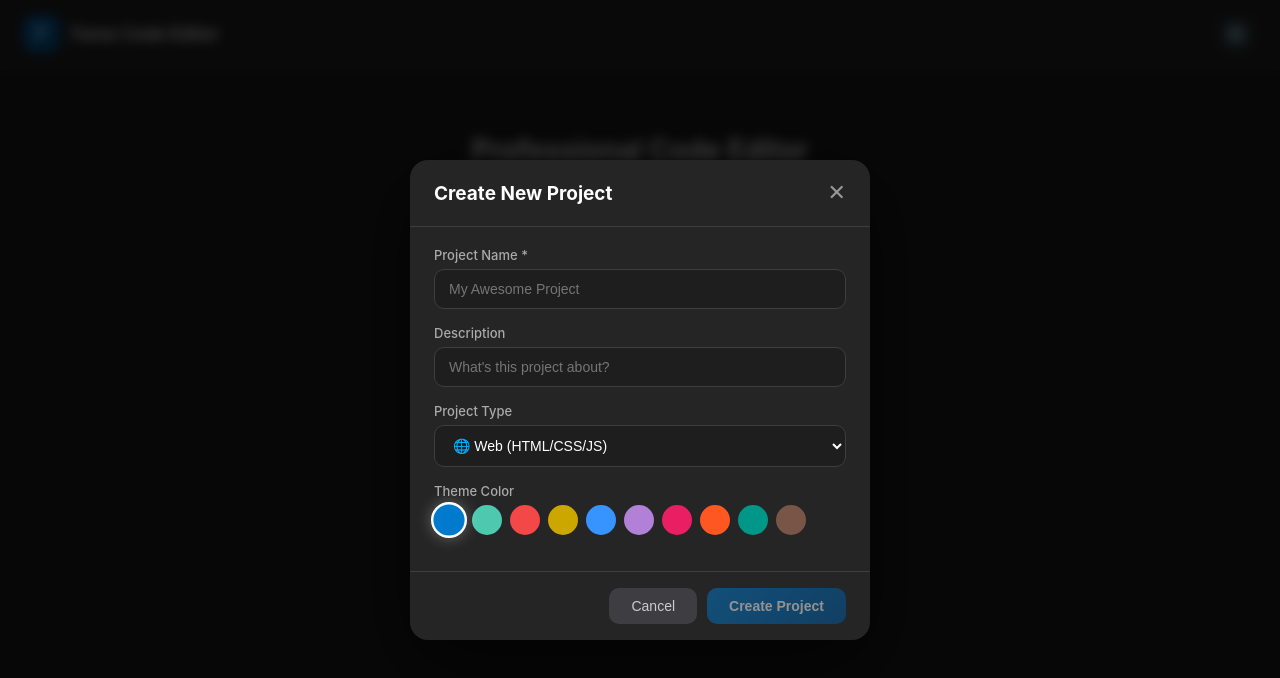
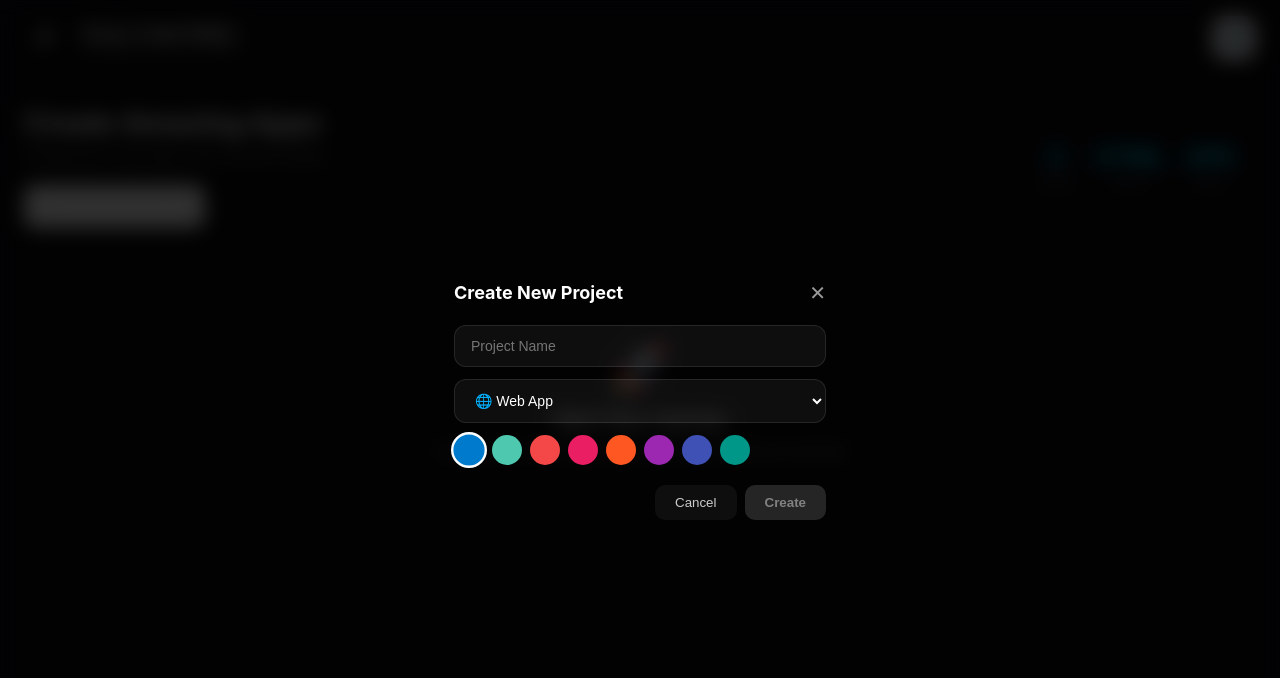
Before and after one commit to malikfaraz5090-lgtm/FCcode-editor-, a Vue app: page /#/ in a window 1280 px wide. Both pictures are taken after a click on the button "+ Create New Project". Shown: the top 678 px of the page. Built offline with nearby package versions, Linux system fonts and the light colour scheme.

Commit message:
Native Android Download Manager + Runtime Permissions - REAL FIX

```diff
--- /dev/null
+++ b/src/styles/premium.css
@@ -0,0 +1,57 @@
+/* ============================================
+   PREMIUM CSS FRAMEWORK - Faraz Code Editor
+   ============================================ */
+
+/* Premium Gradients */
+.gradient-blue { background: linear-gradient(135deg, #007acc, #00d2ff); }
+.gradient-purple { background: linear-gradient(135deg, #667eea, #764ba2); }
+.gradient-sunset { background: linear-gradient(135deg, #f093fb, #f5576c); }
+.gradient-ocean { background: linear-gradient(135deg, #4facfe, #00f2fe); }
+.gradient-fire { background: linear-gradient(135deg, #fa709a, #fee140); }
+.gradient-forest { background: linear-gradient(135deg, #11998e, #38ef7d); }
+.gradient-night { background: linear-gradient(135deg, #1e1e2f, #2d2d44); }
+.gradient-royal { background: linear-gradient(135deg, #434343, #000000); }
+
+/* Premium Shadows */
+.shadow-sm { box-shadow: 0 2px 8px rgba(0,0,0,0.2); }
+.shadow-md { box-shadow: 0 8px 25px rgba(0,0,0,0.3); }
+.shadow-lg { box-shadow: 0 15px 45px rgba(0,0,0,0.4); }
+.shadow-xl { box-shadow: 0 25px 65px rgba(0,0,0,0.5); }
+.shadow-glow { box-shadow: 0 0 30px rgba(0,122,204,0.3); }
+.shadow-premium { box-shadow: 0 20px 60px rgba(0,0,0,0.5), 0 0 0 1px rgba(255,255,255,0.05); }
+
+/* Premium Glass Effect */
+.glass { background: rgba(255,255,255,0.05); backdrop-filter: blur(20px); border: 1px solid rgba(255,255,255,0.1); }
+.glass-dark { background: rgba(0,0,0,0.3); backdrop-filter: blur(20px); border: 1px solid rgba(255,255,255,0.05); }
+
+/* Premium Animations */
+@keyframes float { 0%,100% { transform: translateY(0); } 50% { transform: translateY(-20px); } }
+@keyframes pulse-glow { 0%,100% { box-shadow: 0 0 20px rgba(0,122,204,0.3); } 50% { box-shadow: 0 0 40px rgba(0,122,204,0.6); } }
+@keyframes shimmer { 0% { background-position: -200% 0; } 100% { background-position: 200% 0; } }
+@keyframes rotate-slow { from { transform: rotate(0deg); } to { transform: rotate(360deg); } }
+@keyframes scale-in { from { transform: scale(0); opacity: 0; } to { transform: scale(1); opacity: 1; } }
+
+/* Premium Cards */
+.card-premium { background: linear-gradient(145deg, #252526, #1e1e1e); border: 1px solid #333; border-radius: 16px; padding: 24px; transition: all 0.3s; }
+.card-premium:hover { transform: translateY(-5px); box-shadow: 0 20px 50px rgba(0,0,0,0.5); border-color: #007acc; }
+
+/* Premium Buttons */
+.btn-premium { padding: 14px 32px; border: none; border-radius: 12px; font-weight: 600; font-size: 15px; cursor: pointer; transition: all 0.3s; position: relative; overflow: hidden; }
+.btn-premium::after { content: ''; position: absolute; top: 0; left: -100%; width: 100%; height: 100%; background: linear-gradient(90deg, transparent, rgba(255,255,255,0.2), transparent); transition: left 0.5s; }
+.btn-premium:hover::after { left: 100%; }
+
+/* Premium Text */
+.text-gradient { background: linear-gradient(135deg, #00d2ff, #007acc); -webkit-background-clip: text; -webkit-text-fill-color: transparent; font-weight: 700; }
+.text-glow { text-shadow: 0 0 20px rgba(0,122,204,0.5); }
+
+/* Premium Border */
+.border-premium { border: 1px solid; border-image: linear-gradient(135deg, #007acc, #00d2ff, #4ec9b0) 1; }
+
+/* Premium Badge */
+.badge-premium { background: linear-gradient(135deg, #007acc, #00d2ff); color: #fff; padding: 4px 12px; border-radius: 20px; font-size: 11px; font-weight: 600; }
+
+/* Premium Scrollbar */
+::-webkit-scrollbar { width: 8px; }
+::-webkit-scrollbar-track { background: linear-gradient(180deg, #1e1e1e, #252526); }
+::-webkit-scrollbar-thumb { background: linear-gradient(180deg, #007acc, #005a9e); border-radius: 4px; }
+::-webkit-scrollbar-thumb:hover { background: #00d2ff; }
--- a/src/views/EditorScreen.vue
+++ b/src/views/EditorScreen.vue
@@ -65,20 +65,10 @@
         <h2>✅ APK Ready!</h2>
         <p><strong>{{ build.appName }}.apk</strong></p>
 
-        <!-- BIG DOWNLOAD BUTTON -->
-        <button @click="downloadNow" class="big-download-btn">
+        <button @click="downloadNative" class="big-download-btn">
           📥 DOWNLOAD APK
         </button>
-
-        <p style="font-size: 11px; color: #888; margin: 8px 0;">If download doesn't start, try:</p>
-
-        <button @click="shareFile" class="share-btn">
-          📤 Share / Save
-        </button>
-
-        <button @click="copyToClipboard" class="copy-btn">
-          📋 Copy to Clipboard
-        </button>
+        <p style="font-size: 10px; color: #888;">Saved in Downloads folder</p>
 
         <button @click="showSuccess = false" class="close-btn">Close</button>
       </div>
@@ -112,7 +102,6 @@ const build = ref({
 })
 
 let apkContent = ''
-let apkFileName = ''
 
 const lineCount = computed(() => {
   return activeFile.value?.content?.split('\n').length || 0
@@ -180,69 +169,32 @@ async function doBuild() {
   if (jsFile) html = html.replace('</body>', '<script>' + jsFile.content + '<\/script></body>')
 
   apkContent = html
-  apkFileName = build.value.appName.replace(/\s+/g, '_') + '.apk'
 
   building.value = false
   showBuild.value = false
   showSuccess.value = true
 }
 
-function downloadNow() {
+function downloadNative() {
   if (!apkContent) return
 
-  // METHOD 1: Direct Blob download
-  const blob = new Blob([apkContent], { type: 'application/octet-stream' })
-  const url = URL.createObjectURL(blob)
+  // Try Native Android Download
+  if (window.AndroidDownloader) {
+    // Convert to base64
+    const base64 = btoa(unescape(encodeURIComponent(apkContent)))
+    const fileName = build.value.appName.replace(/\s+/g, '_') + '.apk'
+    window.AndroidDownloader.downloadFile(base64, fileName, 'application/vnd.android.package-archive')
+  } else {
+    // Fallback: Web download
+    const blob = new Blob([apkContent], { type: 'application/octet-stream' })
+    const url = URL.createObjectURL(blob)
+    const a = document.createElement('a')
+    a.href = url
+    a.download = build.value.appName + '.apk'
+    a.click()
 
-  const a = document.createElement('a')
-  a.href = url
-  a.download = apkFileName
-  document.body.appendChild(a)
-  a.click()
-
-  setTimeout(() => {
-    document.body.removeChild(a)
-    URL.revokeObjectURL(url)
-  }, 1000)
-
-  alert('✅ Download started! Check your Downloads folder.\n\nIf not found, use "Share / Save" button.')
-}
-
-function shareFile() {
-  if (!apkContent) return
-
-  const blob = new Blob([apkContent], { type: 'text/html' })
-  const file = new File([blob], apkFileName, { type: 'application/octet-stream' })
-
-  // Try Web Share API
-  if (navigator.share && navigator.canShare && navigator.canShare({ files: [file] })) {
-    navigator.share({
-      title: 'Share APK',
-      text: 'Download ' + apkFileName,
-      files: [file]
-    }).catch(() => {
-      // Fallback: save via Blob URL
-      const url = URL.createObjectURL(blob)
-      window.open(url, '_blank')
-    })
-  } else {
-    // Fallback: Open in new tab
-    const url = URL.createObjectURL(blob)
-    window.open(url, '_blank')
-
-    alert('📱 Choose "Save" or "Download" from the menu to save the file.')
+    alert('✅ APK saved! Check your Downloads folder.')
   }
-}
-
-function copyToClipboard() {
-  if (!apkContent) return
-
-  // Copy HTML content to clipboard
-  navigator.clipboard.writeText(apkContent).then(() => {
-    alert('✅ Code copied to clipboard! You can paste it in a new file.')
-  }).catch(() => {
-    alert('❌ Could not copy. Please use Share button instead.')
-  })
 }
 </script>
 
@@ -279,60 +231,10 @@ function copyToClipboard() {
 .btn-cancel { padding: 9px 18px; background: #3e3e42; border: none; border-radius: 8px; color: #ccc; font-size: 13px; cursor: pointer; }
 .btn-build { padding: 9px 18px; background: #007acc; border: none; border-radius: 8px; color: #fff; font-size: 13px; font-weight: 600; cursor: pointer; }
 .btn-build:disabled { opacity: 0.5; }
-
 .success-dialog { text-align: center; }
 .success-dialog h2 { color: #4ec9b0; margin-bottom: 10px; }
 .success-dialog p { color: #ccc; margin: 4px 0; }
-
-.big-download-btn {
-  display: block;
-  width: 100%;
-  padding: 18px;
-  background: #007acc;
-  color: #fff;
-  border: none;
-  border-radius: 12px;
-  font-size: 18px;
-  font-weight: 700;
-  cursor: pointer;
-  margin: 12px 0;
-}
+.big-download-btn { display: block; width: 100%; padding: 18px; background: #007acc; color: #fff; border: none; border-radius: 12px; font-size: 18px; font-weight: 700; cursor: pointer; margin: 12px 0; }
 .big-download-btn:active { background: #005a9e; }
-
-.share-btn {
-  display: block;
-  width: 100%;
-  padding: 14px;
-  background: #4ec9b0;
-  color: #fff;
-  border: none;
-  border-radius: 10px;
-  font-size: 14px;
-  cursor: pointer;
-  margin: 6px 0;
-}
-
-.copy-btn {
-  display: block;
-  width: 100%;
-  padding: 12px;
-  background: #b180d7;
-  color: #fff;
-  border: none;
-  border-radius: 10px;
-  font-size: 14px;
-  cursor: pointer;
-  margin: 6px 0;
-}
-
-.close-btn {
-  margin-top: 8px;
-  padding: 8px 20px;
-  background: #3e3e42;
-  border: none;
-  border-radius: 8px;
-  color: #ccc;
-  font-size: 13px;
-  cursor: pointer;
-}
+.close-btn { margin-top: 8px; padding: 8px 20px; background: #3e3e42; border: none; border-radius: 8px; color: #ccc; font-size: 13px; cursor: pointer; }
 </style>
--- a/src/views/HomeScreen.vue
+++ b/src/views/HomeScreen.vue
@@ -1,97 +1,101 @@
 <template>
-  <div class="home">
-    <header class="header">
+  <div class="home-premium">
+    <!-- PREMIUM HEADER -->
+    <header class="header-premium glass-dark">
       <div class="header-left">
-        <div class="logo-icon">F</div>
-        <span class="logo-text">Faraz Code Editor</span>
+        <div class="logo-premium gradient-blue">
+          <span class="logo-text">F</span>
         </div>
-      <button class="settings-btn" @click="$router.push('/settings')" title="Settings">
-        ⚙️
+        <div>
+          <h1 class="app-title text-gradient">Faraz Code Editor</h1>
+          <p class="app-subtitle">Professional · Premium · Powerful</p>
+        </div>
+      </div>
+      <button @click="$router.push('/settings')" class="btn-settings glass">
+        <span>⚙️</span>
       </button>
     </header>
 
-    <div class="content">
-      <div class="hero-section">
-        <h1 class="hero-title">Professional Code Editor</h1>
-        <p class="hero-subtitle">Create, edit, and preview your projects</p>
-        <button class="create-btn" @click="showDialog = true">
-          <span class="create-icon">+</span>
+    <!-- HERO SECTION -->
+    <div class="hero-premium">
+      <div class="hero-content">
+        <h2 class="hero-title">Create Amazing Apps</h2>
+        <p class="hero-desc">Professional code editor with real APK builder</p>
+        <button @click="showDialog = true" class="btn-create btn-premium gradient-blue">
+          <span class="btn-icon">+</span>
           Create New Project
         </button>
       </div>
-
-      <div v-if="store.projects.length" class="projects-section">
-        <div class="section-header">
-          <h2>Your Projects</h2>
-          <span class="count">{{ store.projects.length }} projects</span>
+      <div class="hero-stats glass">
+        <div class="stat">
+          <span class="stat-number">{{ store.projects.length }}</span>
+          <span class="stat-label">Projects</span>
+        </div>
+        <div class="stat">
+          <span class="stat-number">HTML</span>
+          <span class="stat-label">CSS JS</span>
+        </div>
+        <div class="stat">
+          <span class="stat-number">APK</span>
+          <span class="stat-label">Export</span>
+        </div>
+      </div>
     </div>
 
+    <!-- PROJECTS -->
+    <div class="projects-section" v-if="store.projects.length">
+      <h3 class="section-title">Your Projects</h3>
       <div class="project-grid">
-          <div v-for="p in store.projects" :key="p.id" class="project-card" @click="openProject(p.id)">
+        <div v-for="p in store.projects" :key="p.id" class="project-card card-premium" @click="openProject(p.id)">
           <div class="card-top">
-              <div class="card-icon" :style="{ background: p.color }">
+            <div class="project-icon" :style="{ background: p.color }">
               {{ p.name[0]?.toUpperCase() }}
             </div>
-              <div class="card-actions">
-                <button @click.stop="duplicateProject(p.id)" title="Duplicate" class="action-btn">📋</button>
-                <button @click.stop="deleteProject(p.id)" title="Delete" class="action-btn">🗑️</button>
+            <div class="project-actions">
+              <button @click.stop="store.duplicateProject(p.id)" class="action-btn">📋</button>
+              <button @click.stop="store.deleteProject(p.id)" class="action-btn">🗑️</button>
             </div>
           </div>
-            <div class="card-body">
-              <h3 class="card-title">{{ p.name }}</h3>
-              <p class="card-type">{{ p.type?.toUpperCase() }} Project</p>
-            </div>
-            <div class="card-footer">
+          <h4 class="project-name">{{ p.name }}</h4>
+          <p class="project-type badge-premium">{{ p.type || 'web' }}</p>
+          <div class="project-meta">
             <span>📁 {{ p.files.length }} files</span>
-              <span>🕐 {{ formatDate(p.updatedAt) }}</span>
+            <span>🕐 {{ p.updatedAt?.split('T')[0] }}</span>
           </div>
         </div>
       </div>
     </div>
 
-      <div v-else class="empty-state">
-        <div class="empty-icon">📂</div>
-        <h2>No Projects Yet</h2>
-        <p>Create your first project and start coding!</p>
-      </div>
+    <!-- EMPTY -->
+    <div v-else class="empty-premium glass">
+      <div class="empty-icon">🚀</div>
+      <h3>Start Your Journey</h3>
+      <p>Create your first project and build something amazing!</p>
     </div>
 
     <!-- CREATE DIALOG -->
-    <div v-if="showDialog" class="overlay" @click.self="showDialog = false">
-      <div class="dialog">
+    <div v-if="showDialog" class="overlay-premium" @click.self="showDialog = false">
+      <div class="dialog-premium glass-dark">
         <div class="dialog-header">
           <h2>Create New Project</h2>
           <button @click="showDialog = false" class="close-btn">✕</button>
         </div>
         <div class="dialog-body">
-          <div class="field">
-            <label>Project Name *</label>
-            <input v-model="form.name" placeholder="My Awesome Project" class="input" autofocus @keyup.enter="createProject">
-          </div>
-          <div class="field">
-            <label>Description</label>
-            <input v-model="form.description" placeholder="What's this project about?" class="input">
-          </div>
-          <div class="field">
-            <label>Project Type</label>
-            <select v-model="form.type" class="input">
-              <option value="web">🌐 Web (HTML/CSS/JS)</option>
+          <input v-model="form.name" placeholder="Project Name" class="input-premium" autofocus>
+          <select v-model="form.type" class="input-premium">
+            <option value="web">🌐 Web App</option>
             <option value="python">🐍 Python</option>
             <option value="java">☕ Java</option>
             <option value="cpp">⚙️ C++</option>
             <option value="php">🐘 PHP</option>
           </select>
-          </div>
-          <div class="field">
-            <label>Theme Color</label>
           <div class="color-picker">
             <button v-for="c in colors" :key="c" class="color-dot" :class="{ active: form.color === c }" :style="{ background: c }" @click="form.color = c"></button>
           </div>
         </div>
-        </div>
         <div class="dialog-footer">
           <button @click="showDialog = false" class="btn-cancel">Cancel</button>
-          <button @click="createProject" class="btn-create" :disabled="!form.name">Create Project</button>
+          <button @click="createProject" class="btn-create gradient-blue" :disabled="!form.name">Create</button>
         </div>
       </div>
     </div>
@@ -106,81 +110,66 @@ import { useProjectStore } from '../stores/projectStore.js'
 const store = useProjectStore()
 const router = useRouter()
 const showDialog = ref(false)
-const form = reactive({ name: '', description: '', type: 'web', color: '#007acc' })
-const colors = ['#007acc', '#4ec9b0', '#f44747', '#cca700', '#3794ff', '#b180d7', '#e91e63', '#ff5722', '#009688', '#795548']
+const form = reactive({ name: '', type: 'web', color: '#007acc' })
+const colors = ['#007acc', '#4ec9b0', '#f44747', '#e91e63', '#ff5722', '#9c27b0', '#3f51b5', '#009688']
 
 function createProject() {
-  if (!form.name.trim()) return
+  if (!form.name) return
   const p = store.createProject({ ...form })
-  form.name = ''; form.description = ''; form.type = 'web'; form.color = '#007acc'
+  form.name = ''; form.type = 'web'; form.color = '#007acc'
   showDialog.value = false
   router.push('/editor/' + p.id)
 }
 function openProject(id) { router.push('/editor/' + id) }
-function deleteProject(id) { if (confirm('Delete this project?')) store.deleteProject(id) }
-function duplicateProject(id) { store.duplicateProject(id) }
-function formatDate(d) {
-  const date = new Date(d)
-  const now = new Date()
-  const diff = Math.floor((now - date) / (1000 * 60 * 60 * 24))
-  if (diff === 0) return 'Today'
-  if (diff === 1) return 'Yesterday'
-  if (diff < 7) return diff + 'd ago'
-  return date.toLocaleDateString()
-}
 </script>
 
 <style scoped>
-.home { height: 100vh; display: flex; flex-direction: column; background: #1e1e1e; }
-.header { display: flex; justify-content: space-between; align-items: center; padding: 14px 24px; background: #252526; border-bottom: 1px solid #3e3e42; }
-.header-left { display: flex; align-items: center; gap: 12px; }
-.logo-icon { width: 36px; height: 36px; background: linear-gradient(135deg, #007acc, #005a9e); border-radius: 10px; display: flex; align-items: center; justify-content: center; color: #fff; font-weight: 700; font-size: 18px; font-family: monospace; }
-.logo-text { font-size: 17px; font-weight: 700; color: #fff; }
-.settings-btn { background: #2d2d30; border: 1px solid #3e3e42; color: #ccc; font-size: 20px; width: 40px; height: 40px; border-radius: 10px; cursor: pointer; display: flex; align-items: center; justify-content: center; transition: all 0.2s; }
-.settings-btn:hover { background: #37373d; border-color: #007acc; }
-.content { flex: 1; overflow-y: auto; padding: 24px; }
-.hero-section { text-align: center; padding: 40px 20px; }
-.hero-title { font-size: 28px; font-weight: 700; color: #fff; margin-bottom: 8px; }
-.hero-subtitle { color: #888; margin-bottom: 28px; font-size: 15px; }
-.create-btn { display: inline-flex; align-items: center; gap: 10px; padding: 15px 32px; background: linear-gradient(135deg, #007acc, #005a9e); color: #fff; border: none; border-radius: 14px; font-size: 16px; font-weight: 600; cursor: pointer; box-shadow: 0 6px 25px rgba(0,122,204,0.4); transition: all 0.3s; }
-.create-btn:hover { transform: translateY(-2px); box-shadow: 0 10px 35px rgba(0,122,204,0.6); }
-.create-icon { font-size: 22px; font-weight: 300; }
-.projects-section { margin-top: 20px; }
-.section-header { display: flex; justify-content: space-between; align-items: center; margin-bottom: 16px; }
-.section-header h2 { font-size: 18px; color: #fff; }
-.count { font-size: 12px; color: #888; background: #252526; padding: 4px 12px; border-radius: 20px; }
-.project-grid { display: grid; grid-template-columns: repeat(auto-fill, minmax(280px, 1fr)); gap: 14px; }
-.project-card { background: #252526; border-radius: 14px; padding: 18px; cursor: pointer; transition: all 0.2s; border: 1px solid transparent; }
-.project-card:hover { border-color: #007acc; background: #2a2d2e; transform: translateY(-2px); box-shadow: 0 8px 25px rgba(0,0,0,0.4); }
-.card-top { display: flex; justify-content: space-between; align-items: flex-start; margin-bottom: 12px; }
-.card-icon { width: 48px; height: 48px; border-radius: 14px; display: flex; align-items: center; justify-content: center; color: #fff; font-weight: 700; font-size: 20px; }
-.card-actions { display: flex; gap: 4px; }
-.action-btn { background: #333; border: none; border-radius: 8px; padding: 6px 8px; cursor: pointer; font-size: 14px; transition: background 0.2s; }
-.action-btn:hover { background: #444; }
-.card-body { margin-bottom: 12px; }
-.card-title { font-size: 16px; font-weight: 600; color: #fff; margin-bottom: 4px; }
-.card-type { font-size: 11px; color: #007acc; }
-.card-footer { display: flex; justify-content: space-between; font-size: 11px; color: #888; padding-top: 12px; border-top: 1px solid #333; }
-.empty-state { text-align: center; padding: 60px 20px; }
-.empty-icon { font-size: 64px; margin-bottom: 16px; opacity: 0.5; }
-.empty-state h2 { color: #fff; margin-bottom: 8px; }
-.empty-state p { color: #888; }
-.overlay { position: fixed; inset: 0; background: rgba(0,0,0,0.75); display: flex; align-items: center; justify-content: center; z-index: 1000; backdrop-filter: blur(6px); }
-.dialog { background: #252526; border-radius: 18px; width: 92%; max-width: 460px; box-shadow: 0 25px 80px rgba(0,0,0,0.6); overflow: hidden; }
-.dialog-header { display: flex; justify-content: space-between; align-items: center; padding: 20px 24px; border-bottom: 1px solid #3e3e42; }
-.dialog-header h2 { color: #fff; font-size: 19px; }
-.close-btn { background: none; border: none; color: #999; font-size: 22px; cursor: pointer; }
-.dialog-body { padding: 20px 24px; }
-.field { margin-bottom: 16px; }
-.field label { display: block; font-size: 13px; color: #aaa; margin-bottom: 6px; font-weight: 500; }
-.input { width: 100%; padding: 11px 14px; background: #1e1e1e; border: 1px solid #3e3e42; border-radius: 10px; color: #fff; font-size: 14px; transition: border-color 0.2s; }
-.input:focus { border-color: #007acc; outline: none; }
-select.input { cursor: pointer; }
+.home-premium { height: 100vh; display: flex; flex-direction: column; background: #0a0a0f; color: #fff; overflow: hidden; }
+.header-premium { display: flex; justify-content: space-between; align-items: center; padding: 16px 24px; }
+.header-left { display: flex; align-items: center; gap: 14px; }
+.logo-premium { width: 44px; height: 44px; border-radius: 14px; display: flex; align-items: center; justify-content: center; }
+.logo-text { font-size: 22px; font-weight: 800; color: #fff; }
+.app-title { font-size: 18px; margin: 0; }
+.app-subtitle { font-size: 10px; color: #888; margin: 0; }
+.btn-settings { width: 44px; height: 44px; border-radius: 14px; border: none; font-size: 20px; cursor: pointer; display: flex; align-items: center; justify-content: center; }
+.hero-premium { padding: 30px 24px; display: flex; gap: 20px; flex-wrap: wrap; align-items: center; }
+.hero-content { flex: 1; }
+.hero-title { font-size: 28px; margin: 0 0 8px; }
+.hero-desc { color: #888; margin: 0 0 20px; font-size: 14px; }
+.btn-create { display: inline-flex; align-items: center; gap: 8px; }
+.btn-icon { font-size: 20px; }
+.hero-stats { display: flex; gap: 20px; padding: 20px; border-radius: 16px; }
+.stat { text-align: center; }
+.stat-number { display: block; font-size: 24px; font-weight: 700; color: #00d2ff; }
+.stat-label { font-size: 10px; color: #888; }
+.projects-section { flex: 1; overflow-y: auto; padding: 0 24px 24px; }
+.section-title { font-size: 16px; margin-bottom: 16px; color: #aaa; }
+.project-grid { display: grid; grid-template-columns: repeat(auto-fill, minmax(260px, 1fr)); gap: 14px; }
+.project-card { cursor: pointer; }
+.card-top { display: flex; justify-content: space-between; align-items: center; margin-bottom: 12px; }
+.project-icon { width: 42px; height: 42px; border-radius: 12px; display: flex; align-items: center; justify-content: center; font-weight: 700; font-size: 18px; }
+.project-actions { display: flex; gap: 4px; }
+.action-btn { background: rgba(255,255,255,0.05); border: none; border-radius: 8px; padding: 6px 8px; cursor: pointer; font-size: 14px; }
+.project-name { font-size: 15px; margin: 0 0 4px; }
+.project-type { display: inline-block; margin-bottom: 8px; }
+.project-meta { display: flex; justify-content: space-between; font-size: 11px; color: #888; }
+.empty-premium { text-align: center; padding: 60px 20px; margin: 20px; border-radius: 20px; }
+.empty-icon { font-size: 48px; margin-bottom: 12px; }
+.empty-premium h3 { margin: 0 0 8px; }
+.empty-premium p { color: #888; margin: 0; }
+.overlay-premium { position: fixed; inset: 0; background: rgba(0,0,0,0.8); display: flex; align-items: center; justify-content: center; z-index: 1000; backdrop-filter: blur(10px); }
+.dialog-premium { width: 92%; max-width: 420px; border-radius: 20px; padding: 24px; }
+.dialog-header { display: flex; justify-content: space-between; align-items: center; margin-bottom: 20px; }
+.dialog-header h2 { font-size: 18px; margin: 0; }
+.close-btn { background: none; border: none; color: #999; font-size: 20px; cursor: pointer; }
+.dialog-body { display: flex; flex-direction: column; gap: 12px; }
+.input-premium { padding: 12px 16px; background: rgba(255,255,255,0.05); border: 1px solid rgba(255,255,255,0.1); border-radius: 12px; color: #fff; font-size: 14px; }
+.input-premium:focus { border-color: #007acc; outline: none; }
 .color-picker { display: flex; gap: 8px; flex-wrap: wrap; }
-.color-dot { width: 30px; height: 30px; border-radius: 50%; border: 2px solid transparent; cursor: pointer; transition: all 0.2s; }
-.color-dot.active { border-color: #fff; transform: scale(1.2); box-shadow: 0 0 12px rgba(255,255,255,0.3); }
-.dialog-footer { display: flex; justify-content: flex-end; gap: 10px; padding: 16px 24px; border-top: 1px solid #3e3e42; }
-.btn-cancel { padding: 10px 22px; background: #3e3e42; border: none; border-radius: 10px; color: #ccc; font-size: 14px; cursor: pointer; }
-.btn-create { padding: 10px 22px; background: linear-gradient(135deg, #007acc, #005a9e); border: none; border-radius: 10px; color: #fff; font-size: 14px; font-weight: 600; cursor: pointer; }
+.color-dot { width: 30px; height: 30px; border-radius: 50%; border: 2px solid transparent; cursor: pointer; }
+.color-dot.active { border-color: #fff; transform: scale(1.2); }
+.dialog-footer { display: flex; justify-content: flex-end; gap: 8px; margin-top: 20px; }
+.btn-cancel { padding: 10px 20px; background: rgba(255,255,255,0.05); border: none; border-radius: 10px; color: #ccc; cursor: pointer; }
+.btn-create { padding: 10px 20px; border: none; border-radius: 10px; color: #fff; font-weight: 600; cursor: pointer; }
 .btn-create:disabled { opacity: 0.5; cursor: not-allowed; }
 </style>
```
Lines whose indentation alone changed are shown as unchanged.
